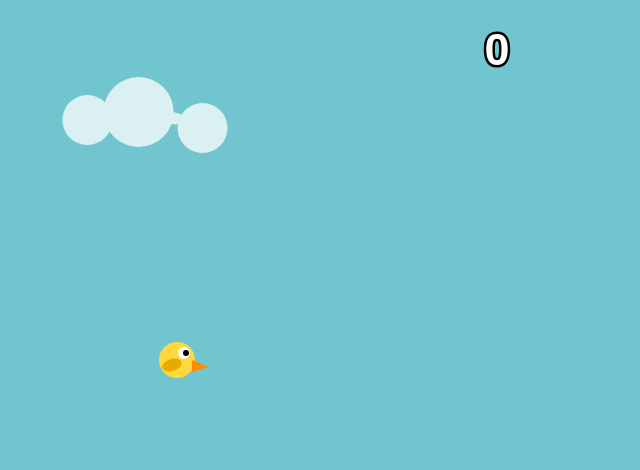
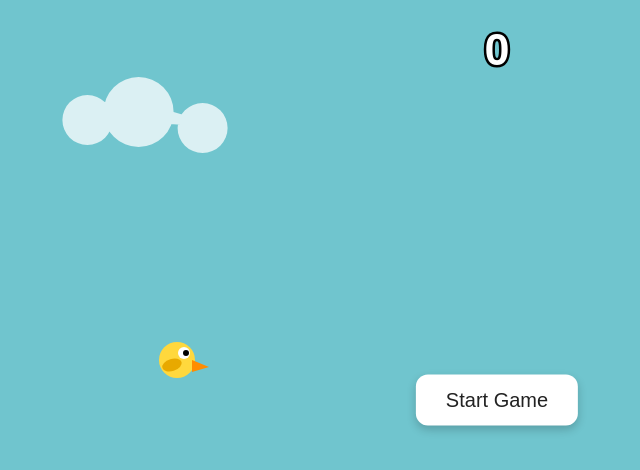
Before and after one commit to dldushyanthgowda-hue/flying-bird-game, a plain HTML site: page index.html in a window 1280 px wide. Shown: the whole page, without its empty margins (143-783 px from the left). Drawn offline with Linux system fonts and the light colour scheme.

Commit message:
Update index.html

```diff
--- a/index.html
+++ b/index.html
@@ -459,11 +459,21 @@ window.addEventListener("keydown", function(event) {
 });
 
 
-resetGame();
+bird = {
+    x: W * 0.25,
+    y: H * 0.45,
+    radius: 18,
+    velocity: 0
+};
+
+pipes = [];
+score = 0;
+pipeTimer = 0;
 running = false;
 
 gameOverText.style.display = "none";
 startButton.textContent = "Start Game";
+startButton.style.display = "inline-block";
 
 lastTime = performance.now();
 
```
